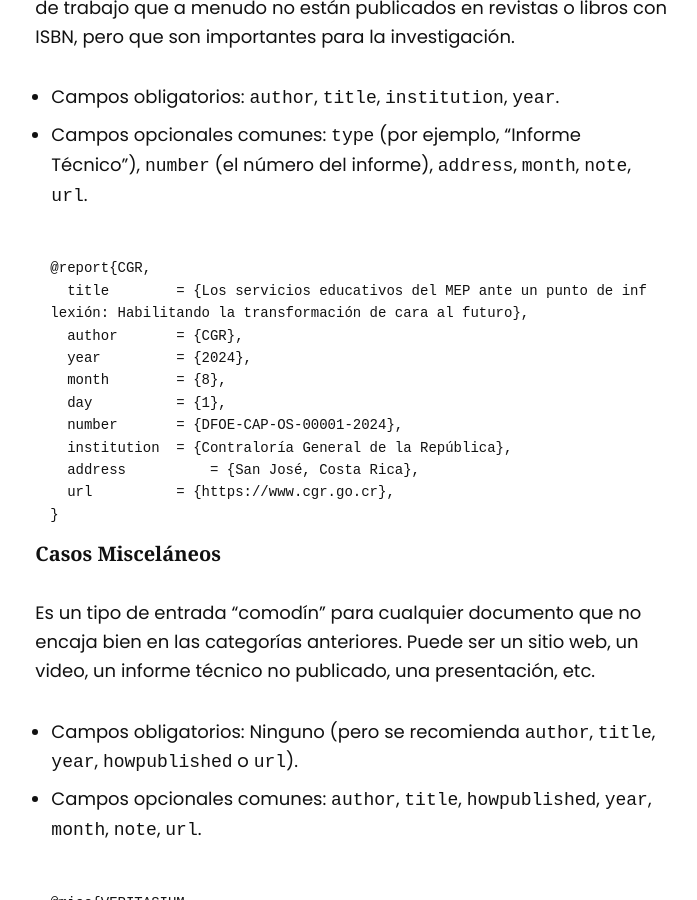
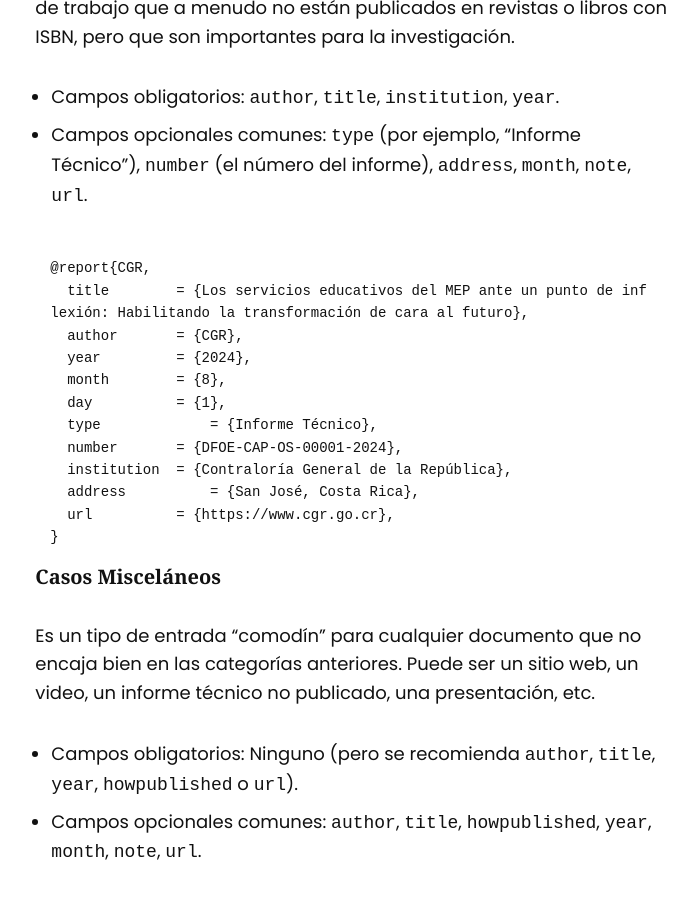
Before and after one commit to asoesem/asoesem.github.io, a Jekyll site: the page built from _posts/2025-04-25-como-escribir-un-doc-apa-en-latex.md, in a window 1280 px wide and 900 px high, scrolled down 39408 px. Shown: the whole window, without its empty margins (454-1151 px from the left). Built offline with Jekyll 4.4.1, drawn with Linux system fonts in a browser that asks for light colours; the table of contents is made by our own code.

Commit message:
Agrega tipo de informe al ejemplo de bibtex de reporte

```diff
--- a/_posts/2025-04-25-como-escribir-un-doc-apa-en-latex.md
+++ b/_posts/2025-04-25-como-escribir-un-doc-apa-en-latex.md
@@ -1097,6 +1097,7 @@ Se utiliza para referenciar informes técnicos, informes de investigación, info
   year         = {2024},
   month        = {8},
   day          = {1},
+  type 		   = {Informe Técnico},
   number       = {DFOE-CAP-OS-00001-2024},
   institution  = {Contraloría General de la República},
   address 	   = {San José, Costa Rica},
```
